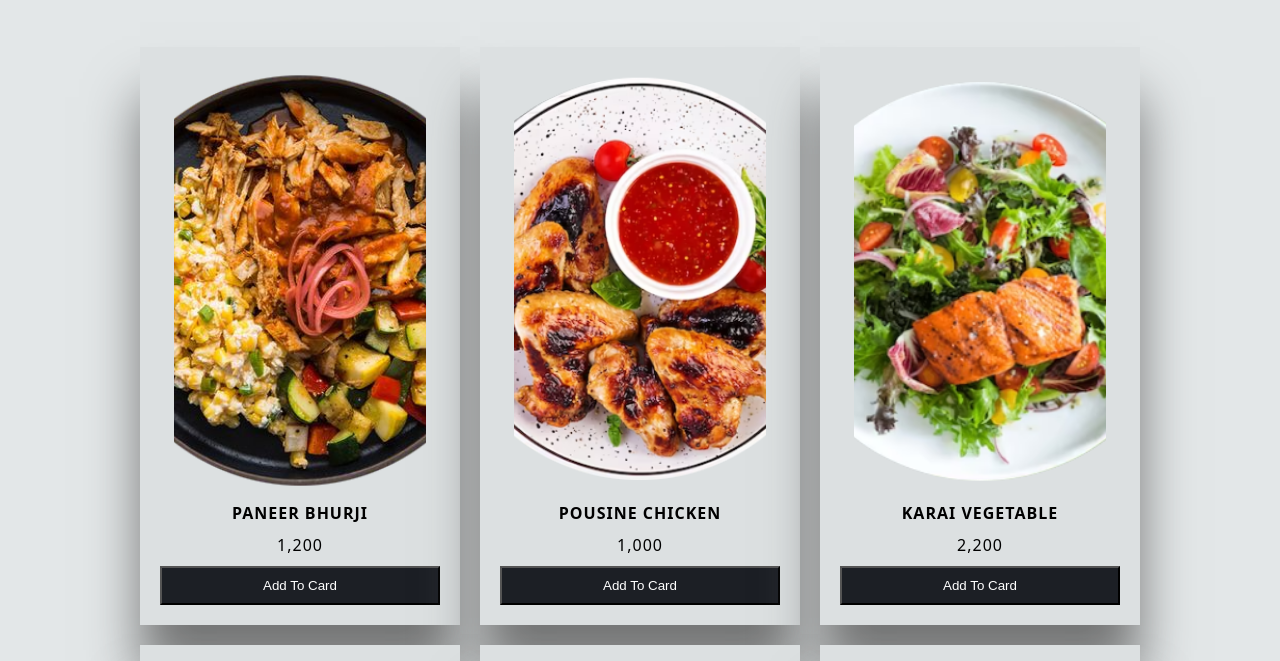
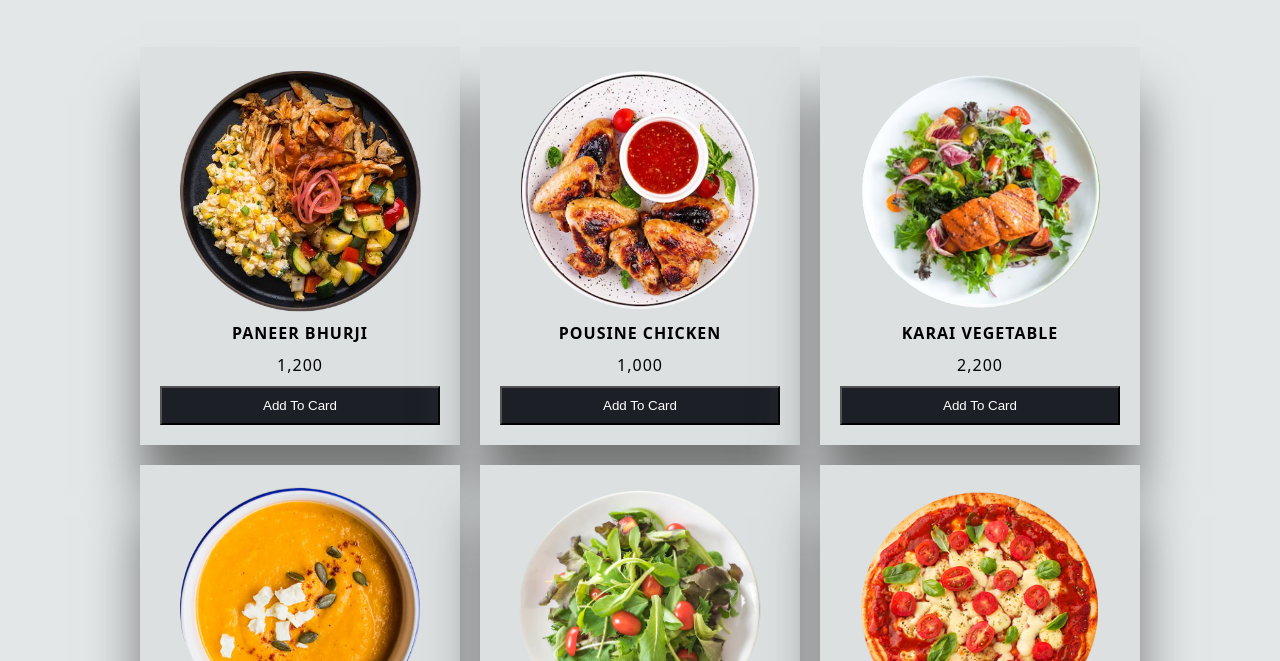
Before and after one commit to labankibet/phase1project, a plain HTML site: page index.html in a window 1280 px wide. Shown: the part 139-800 px from the top of the page. Drawn offline with Linux system fonts and the light colour scheme.

Commit message:
shapping images

```diff
--- a/style.css
+++ b/style.css
@@ -47,7 +47,7 @@ header .shopping span{
 }
 .list .item img{
     width: 90%;
-    height: 430px;
+    height: 250px;
     object-fit: cover;
 }
 .list .item .title{
```
